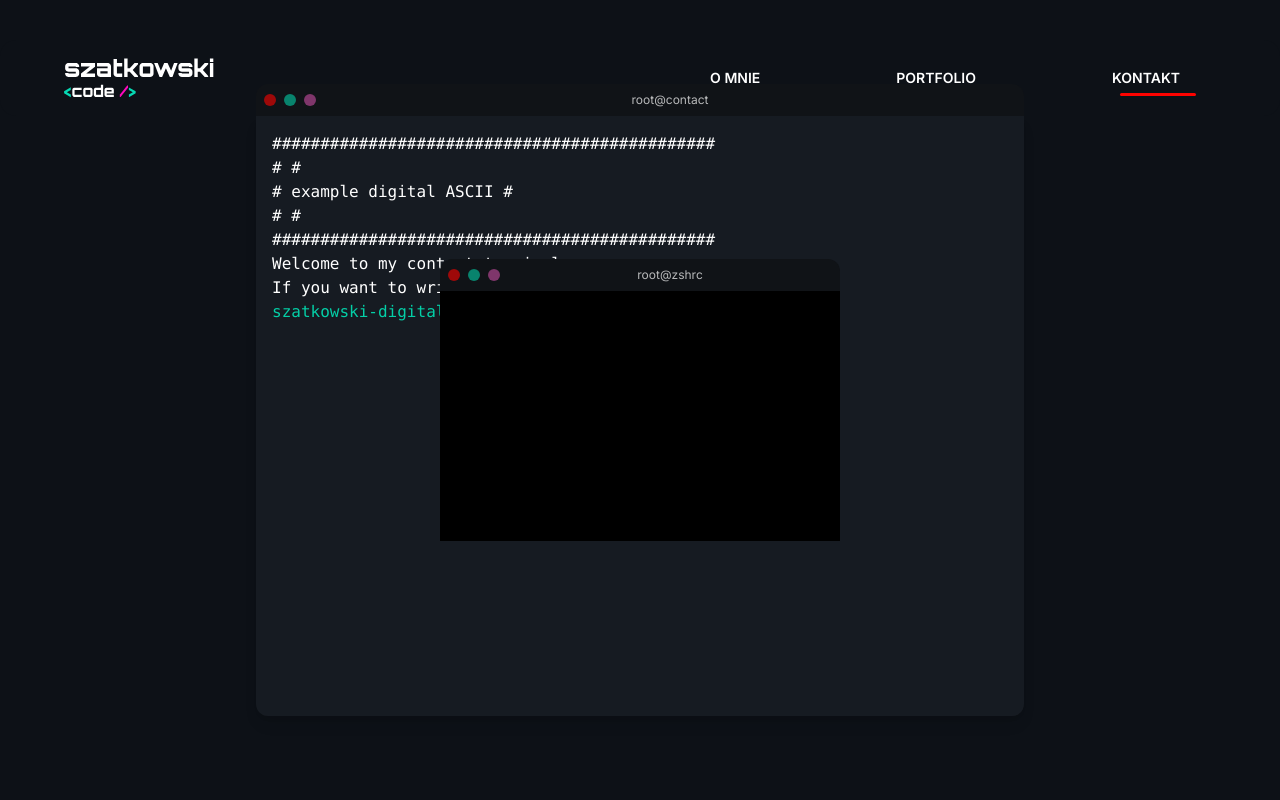
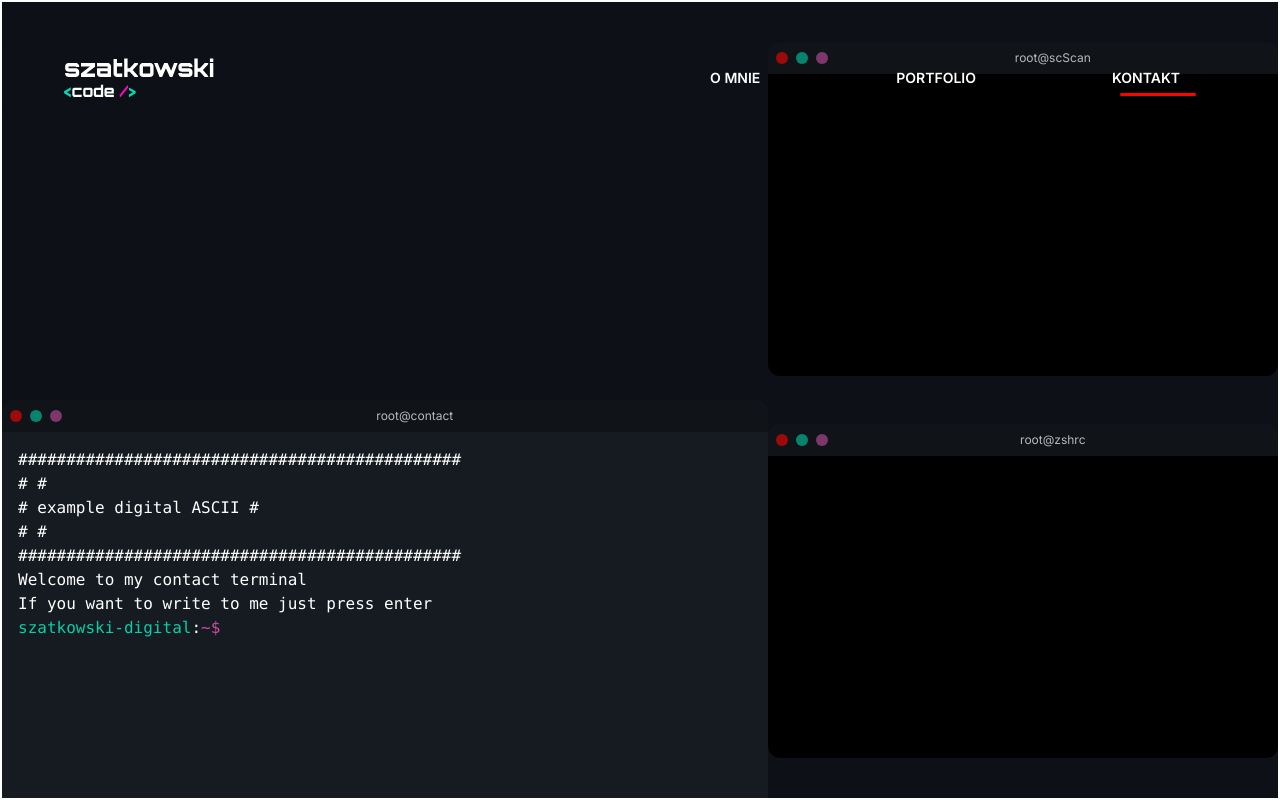
Before and after one commit to Szatkowskicg/szatkowski-code, a React (Vite) app: page /contact in a window 1280 px wide. Built offline with nearby package versions, Linux system fonts and the light colour scheme.

Commit message:
szatkowski-code 1.0.6

```diff
--- a/src/components/ContactTerminal.jsx
+++ b/src/components/ContactTerminal.jsx
@@ -90,10 +90,13 @@ export default function ContactTerminal() {
   };
 
   return (
-    <TerminalWindow title={"contact"}>
+    <TerminalWindow
+      title={"contact"}
+      className={"top-1/2 left-0 -translate-y-[40%] w-[60%] h-[80%]"}
+    >
       {/* Terminal Body */}
       <div
-        className="bg-[#161B22] text-white font-mono p-4 rounded-b-xl shadow-lg w-[800px] max-w-3xl mx-auto h-[600px] overflow-y-auto select-text"
+        className="bg-[#161B22] text-white font-mono p-4 mx-auto w-full h-full overflow-y-auto select-text"
         onClick={() => inputRef.current && inputRef.current.focus()}
       >
         {lines.map((line, i) => (
--- a/src/components/Header.jsx
+++ b/src/components/Header.jsx
@@ -11,6 +11,7 @@ const Header = () => {
   const { pathname } = useLocation();
   const [openNavigation, setOpenNavigation] = useState(false);
   const { scrollY } = useScroll();
+  const isDesktop = window.innerWidth >= 1024;
 
   const smoothScrollY = useSpring(scrollY, {
     stiffness: 200,
--- a/src/components/TerminalWindow.jsx
+++ b/src/components/TerminalWindow.jsx
@@ -1,7 +1,11 @@
 import { motion, useDragControls } from "motion/react";
 
-const TerminalWindow = ({ title, children, delay = 0 }) => {
+const TerminalWindow = ({ title, children, delay = 0, className }) => {
   const dragControls = useDragControls();
+
+  const classes = `bg-[#101317] rounded-xl mx-auto select-none absolute overflow-hidden ${
+    className || ""
+  }`;
 
   return (
     <motion.div
@@ -17,7 +21,7 @@ const TerminalWindow = ({ title, children, delay = 0 }) => {
       dragListener={false}
       dragControls={dragControls}
       dragMomentum={false}
-      className="bg-[#101317] rounded-xl max-w-3xl mx-auto select-none absolute"
+      className={classes}
     >
       {/* Header / Drag handle */}
       <div
--- a/src/pages/Contact.jsx
+++ b/src/pages/Contact.jsx
@@ -3,15 +3,21 @@ import TerminalWindow from "../components/TerminalWindow";
 
 const Contact = () => {
   return (
-    <div className="relative w-full h-screen md:h-[100dvh] flex items-center justify-center overflow-hidden">
-      <TerminalWindow title={"scScan"}>
-        <div className="h-[250px] w-[400px] bg-black"></div>
+    <div className="relative w-full h-screen md:h-[100dvh] overflow-hidden border-2 border-white">
+      <ContactTerminal />
+
+      <TerminalWindow
+        title={"scScan"}
+        className={"top-[5%] right-0 w-[40%] h-[42%]"}
+      >
+        <div className="h-full w-full bg-black"></div>
       </TerminalWindow>
 
-      <ContactTerminal />
-
-      <TerminalWindow title={"zshrc"}>
-        <div className="h-[250px] w-[400px] bg-black"></div>
+      <TerminalWindow
+        title={"zshrc"}
+        className={"bottom-[5%] right-0 w-[40%] h-[42%]"}
+      >
+        <div className="h-full w-full bg-black"></div>
       </TerminalWindow>
     </div>
   );
```
